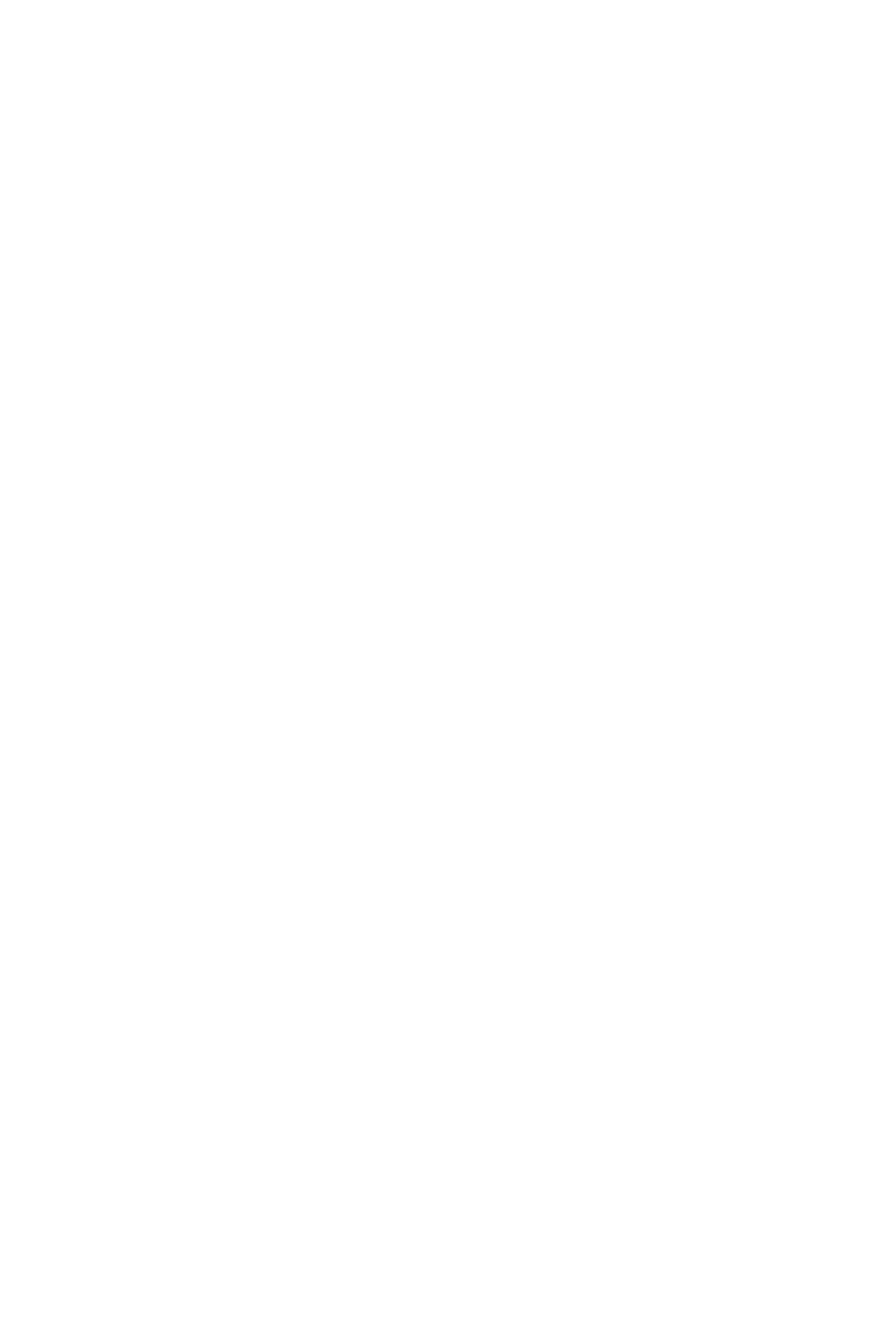
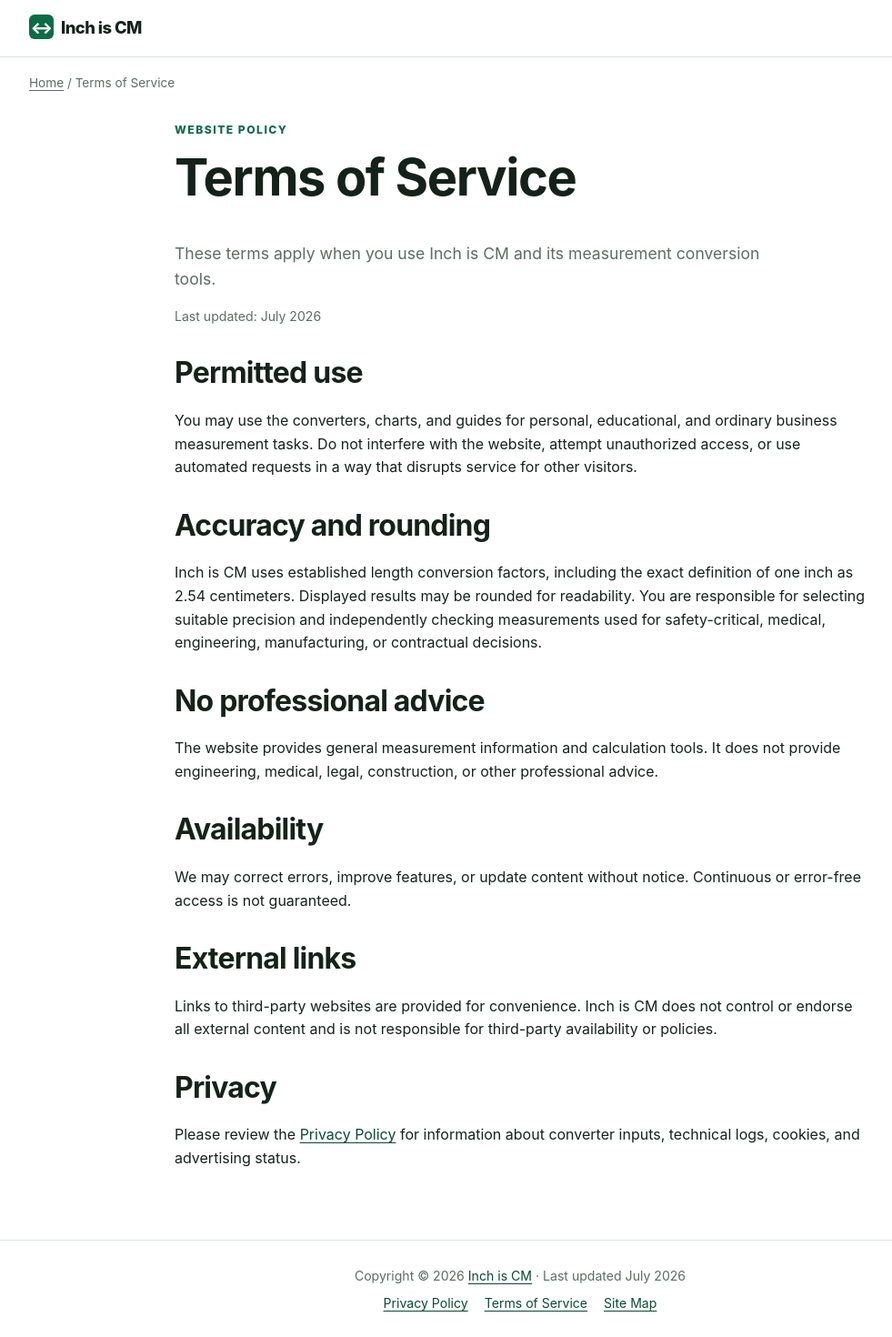
Before and after one commit to heatsing/Inchiscm, a Next.js app: page /terms-of-service in a window 1280 px wide. Before the commit this address had no page. Shown: the top 1470 px of the page at 91% size, without its empty margins (68-1049 px from the left). Before the commit the page ends 800 px from the top, so only its background shows below. Built offline with nearby package versions, Linux system fonts and the light colour scheme.

Commit message:
Add policy footer and question headings

```diff
--- a/src/app/[slug]/page.tsx
+++ b/src/app/[slug]/page.tsx
@@ -285,6 +285,7 @@ function ExactInchPage({ value, slug }: { value: number; slug: string }) {
       <article className="narrow content-page">
         <div className="eyebrow">Inch to centimeter conversion</div>
         <h1>{valueText} {singular ? "Inch" : "Inches"} in CM</h1>
+        <h2 className="question-heading">How many cm is {valueText} {singular ? "inch" : "inches"}?</h2>
         <div className="answer-box"><div className="answer">{valueText} {singular ? "inch" : "inches"} = {resultText} cm</div><div>Exact result using 1 inch = 2.54 cm</div></div>
         <Converter initialValue={value} initialMode="in-to-cm" compact />
         <h2>Conversion formula</h2>
@@ -326,6 +327,7 @@ function ExactCmPage({ value, slug }: { value: number; slug: string }) {
       <article className="narrow content-page">
         <div className="eyebrow">Centimeter to inch conversion</div>
         <h1>{valueText} CM in Inches</h1>
+        <h2 className="question-heading">How many inches is {valueText} cm?</h2>
         <div className="answer-box"><div className="answer">{valueText} cm ≈ {resultText} inches</div><div>Rounded to four decimal places</div></div>
         <Converter initialValue={value} initialMode="cm-to-in" compact />
         <h2>Conversion formula</h2>
@@ -367,6 +369,7 @@ function HeightPage({ feet, inches, slug }: { feet: number; inches: number; slug
       <article className="narrow content-page">
         <div className="eyebrow">Height conversion</div>
         <h1>{label} in CM</h1>
+        <h2 className="question-heading">How tall is {label} in centimeters?</h2>
         <div className="answer-box"><div className="answer">{feet} ft {inches} in = {resultText} cm</div></div>
         <FeetToCmConverter defaultFeet={feet} defaultInches={inches} />
         <h2>Height formula</h2>
--- a/src/app/globals.css
+++ b/src/app/globals.css
@@ -93,6 +93,7 @@ p { margin: 0 0 1rem; }
 .breadcrumbs { padding: 18px 0 0; color: var(--muted); font-size: .85rem; }
 .breadcrumbs a { color: inherit; }
 .content-page { padding: 30px 0 60px; }
+.question-heading { margin: 16px 0 10px; font-size: clamp(1.2rem, 3vw, 1.5rem); letter-spacing: -.015em; }
 .answer-box { padding: 22px; background: var(--soft); border: 1px solid var(--line); border-radius: 8px; margin: 22px 0; }
 .answer-box .answer { font-size: clamp(1.45rem, 4vw, 2rem); font-weight: 850; color: var(--accent-dark); margin-bottom: 4px; }
 .formula { font-family: ui-monospace, SFMono-Regular, Menlo, monospace; background: #eef4f0; padding: 12px 14px; border-radius: 6px; overflow-x: auto; }
@@ -106,9 +107,15 @@ tr:last-child td { border-bottom: 0; }
 .faq details:last-child { border-bottom: 1px solid var(--line); }
 .faq summary { font-weight: 750; cursor: pointer; }
 .faq details p { margin: 10px 0 0; color: var(--muted); }
-.site-footer { border-top: 1px solid var(--line); padding: 24px 0; color: var(--muted); }
-.footer-inner { display: flex; align-items: center; justify-content: space-between; gap: 20px; }
+.site-footer { border-top: 1px solid var(--line); padding: 28px 0; color: var(--muted); }
+.footer-inner { display: flex; align-items: center; flex-direction: column; gap: 8px; text-align: center; }
 .site-footer p { margin: 0; font-size: .88rem; }
+.footer-links { display: flex; flex-wrap: wrap; justify-content: center; gap: 8px 18px; font-size: .88rem; }
+.policy-updated { color: var(--muted); font-size: .88rem; }
+.policy-page h2 { margin-top: 2rem; }
+.site-map-grid h2 { margin-top: 0; font-size: 1.25rem; }
+.site-map-grid ul { margin: 0; padding-left: 20px; }
+.site-map-grid li + li { margin-top: 7px; }
 @media (max-width: 720px) {
   .converter-grid { grid-template-columns: 1fr; }
   .swap { transform: rotate(90deg); padding: 0; }
@@ -121,5 +128,5 @@ tr:last-child td { border-bottom: 0; }
   .result-detail, .quick-answer { align-items: flex-start; flex-direction: column; }
   .grid, .grid.two { grid-template-columns: 1fr; }
   .link-list { grid-template-columns: repeat(2, 1fr); }
-  .footer-inner { align-items: flex-start; flex-direction: column; gap: 4px; }
+  .footer-links { gap: 6px 14px; }
 }
--- a/src/app/layout.tsx
+++ b/src/app/layout.tsx
@@ -5,7 +5,7 @@ import "./globals.css";
 export const metadata: Metadata = {
   metadataBase: new URL("https://inchiscm.com"),
   title: {
-    default: "Inch to CM Converter - Convert Inches to Centimeters",
+    default: "Inch is CM - Inch to CM Converter",
     template: "%s",
   },
   description:
@@ -16,7 +16,7 @@ export const metadata: Metadata = {
     type: "website",
     siteName: "Inch is CM",
     url: "https://inchiscm.com",
-    title: "Inches to CM Converter",
+    title: "Inch is CM - Inch to CM Converter",
     description:
       "Fast, exact inch and centimeter conversions with charts and practical examples.",
   },
@@ -41,8 +41,12 @@ export default function RootLayout({
         <main>{children}</main>
         <footer className="site-footer">
           <div className="shell footer-inner">
-            <Link className="brand" href="/">Inch is CM</Link>
-            <p>Simple, exact measurement conversions.</p>
+            <p>Copyright © 2026 <Link href="/">Inch is CM</Link> · Last updated July 2026</p>
+            <nav className="footer-links" aria-label="Website policies">
+              <Link href="/privacy-policy">Privacy Policy</Link>
+              <Link href="/terms-of-service">Terms of Service</Link>
+              <Link href="/site-map">Site Map</Link>
+            </nav>
           </div>
         </footer>
       </body>
--- a/src/app/sitemap.ts
+++ b/src/app/sitemap.ts
@@ -32,6 +32,9 @@ const corePages = [
   "/common-product-dimensions-in-cm",
   "/screen-size-vs-width-height",
   "/height-conversion-guide",
+  "/privacy-policy",
+  "/terms-of-service",
+  "/site-map",
 ];
 
 export default function sitemap(): MetadataRoute.Sitemap {
--- /dev/null
+++ b/src/app/terms-of-service/page.tsx
@@ -0,0 +1,62 @@
+import Link from "next/link";
+import { Breadcrumbs } from "@/components/Breadcrumbs";
+import { pageMetadata } from "@/lib/seo";
+
+export const metadata = pageMetadata(
+  "Terms of Service - Inch is CM",
+  "Review the terms for using Inch is CM conversion tools, charts, guides, and measurement information.",
+  "/terms-of-service",
+);
+
+export default function TermsOfServicePage() {
+  return (
+    <>
+      <Breadcrumbs current="Terms of Service" />
+      <article className="narrow content-page policy-page">
+        <div className="eyebrow">Website policy</div>
+        <h1>Terms of Service</h1>
+        <p className="lead">These terms apply when you use Inch is CM and its measurement conversion tools.</p>
+        <p className="policy-updated">Last updated: July 2026</p>
+
+        <h2>Permitted use</h2>
+        <p>
+          You may use the converters, charts, and guides for personal, educational, and ordinary business
+          measurement tasks. Do not interfere with the website, attempt unauthorized access, or use automated
+          requests in a way that disrupts service for other visitors.
+        </p>
+
+        <h2>Accuracy and rounding</h2>
+        <p>
+          Inch is CM uses established length conversion factors, including the exact definition of one inch as
+          2.54 centimeters. Displayed results may be rounded for readability. You are responsible for selecting
+          suitable precision and independently checking measurements used for safety-critical, medical,
+          engineering, manufacturing, or contractual decisions.
+        </p>
+
+        <h2>No professional advice</h2>
+        <p>
+          The website provides general measurement information and calculation tools. It does not provide
+          engineering, medical, legal, construction, or other professional advice.
+        </p>
+
+        <h2>Availability</h2>
+        <p>
+          We may correct errors, improve features, or update content without notice. Continuous or error-free
+          access is not guaranteed.
+        </p>
+
+        <h2>External links</h2>
+        <p>
+          Links to third-party websites are provided for convenience. Inch is CM does not control or endorse all
+          external content and is not responsible for third-party availability or policies.
+        </p>
+
+        <h2>Privacy</h2>
+        <p>
+          Please review the <Link href="/privacy-policy">Privacy Policy</Link> for information about converter
+          inputs, technical logs, cookies, and advertising status.
+        </p>
+      </article>
+    </>
+  );
+}
```
Also changed, not shown: scripts/seo-check.mjs (+24 -0 lines), src/app/privacy-policy/page.tsx (added, +54 -0 lines), src/app/site-map/page.tsx (added, +77 -0 lines).
